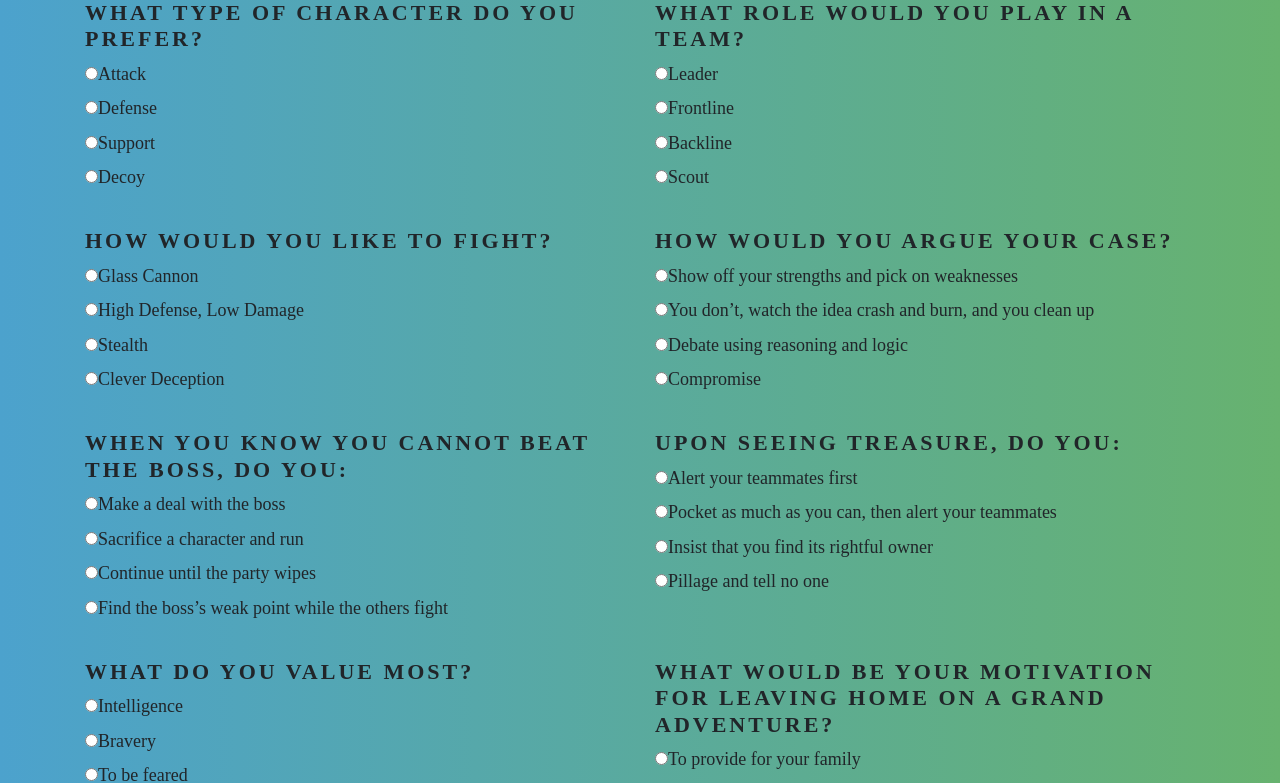
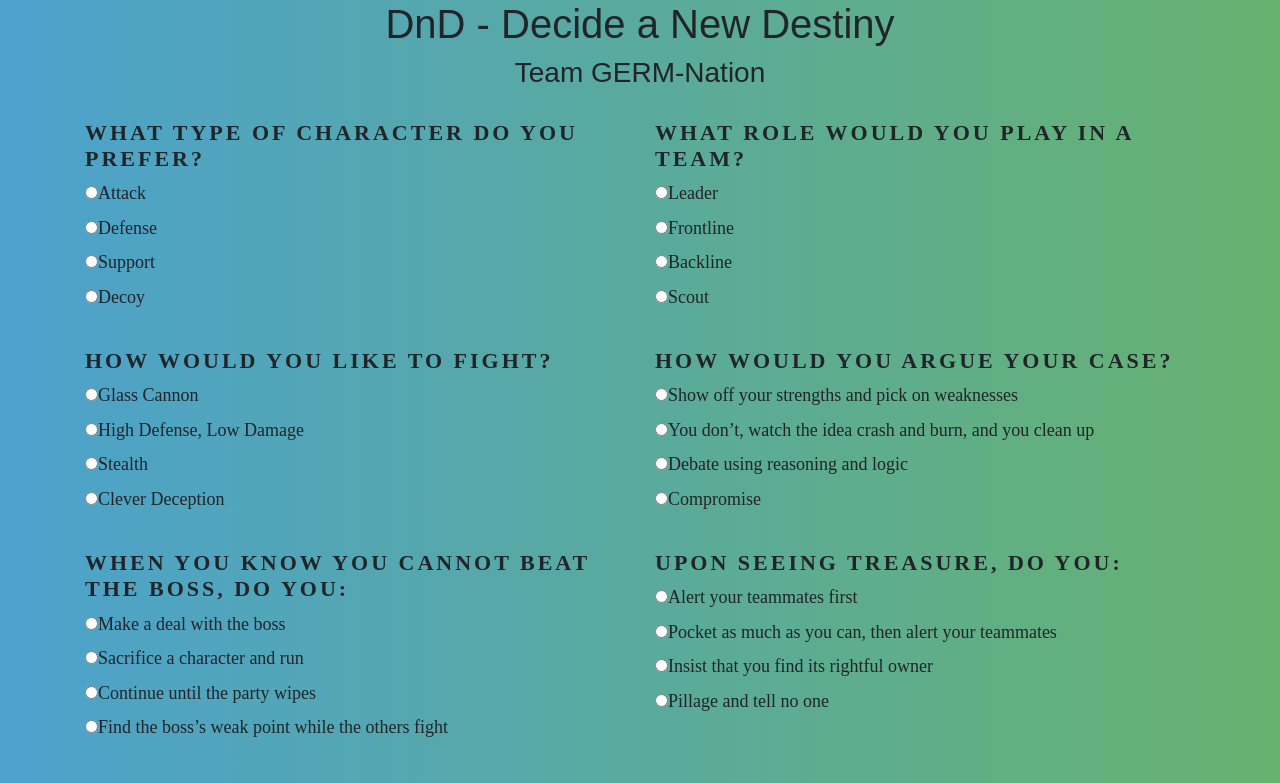
Before and after one commit to fullmetalcloud/Kharisma-client, a React (Create React App) app in the folder client/: page / in a window 1280 px wide. Shown: the top 783 px of the page. Built offline with nearby package versions, Linux system fonts and the light colour scheme.

Commit message:
added app title and team

```diff
--- a/client/src/App.css
+++ b/client/src/App.css
@@ -42,6 +42,10 @@ body {
   text-align: left;
 }
 
+.heading {
+  text-align: center;
+}
+
 .question {
   font-family: "Maiden Orange";
 	font-size: 22px;
@@ -53,6 +57,10 @@ body {
   text-transform: uppercase;
 }
 
+.space {
+  margin-bottom: 30px;
+}
+
 @keyframes App-logo-spin {
   from { transform: rotate(0deg); }
   to { transform: rotate(360deg); }
--- a/client/src/App.js
+++ b/client/src/App.js
@@ -125,6 +125,11 @@ class Questionnaire extends Component {
   render() {
     return (
       <div className="App">
+        <div className="heading">
+          <h1> DnD - Decide a New Destiny </h1>
+          <h3> Team GERM-Nation </h3>
+        </div>
+        <div className="space"> </div>
         <div className="container">
           <div className="row">
             {questionsList.map((question, j) => {
```
